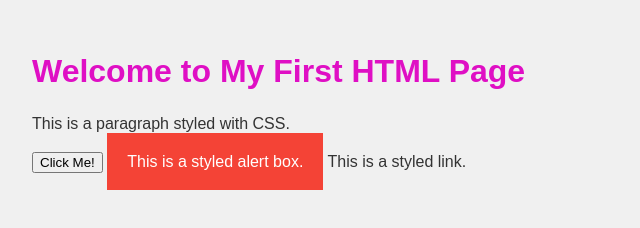
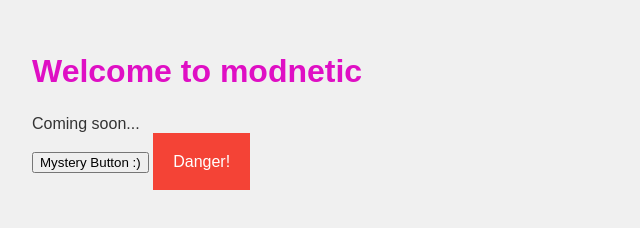
Before and after one commit to batcholove/test-kitchen, a plain HTML site: page index.html in a window 1280 px wide. Shown: the whole page, without its empty margins (0-640 px from the left). Drawn offline with Linux system fonts and the light colour scheme.

Commit message:
Update title and content in index.html

```diff
--- a/index.html
+++ b/index.html
@@ -3,14 +3,13 @@
 <head>
     <meta charset="UTF-8">
     <meta name="viewport" content="width=device-width, initial-scale=1.0">
-    <title>My First HTML Page</title>
+    <title>modnetic</title>
     <link rel="stylesheet" href="styles.css"> <!-- Corrected line -->
 </head>
 <body>
-    <h1>Welcome to My First HTML Page</h1>
-    <p>This is a paragraph styled with CSS.</p>
-    <button class="styled-button">Click Me!</button>
-    <alert .success="styled-alert">This is a styled alert box.</alert>
-    <link>This is a styled link.</link>
+    <h1>Welcome to modnetic</h1>
+    <p>Coming soon...</p>
+    <button class="styled-button">Mystery Button :)</button>
+    <alert .success="styled-alert">Danger!</alert>
 </body>
 </html>
```
